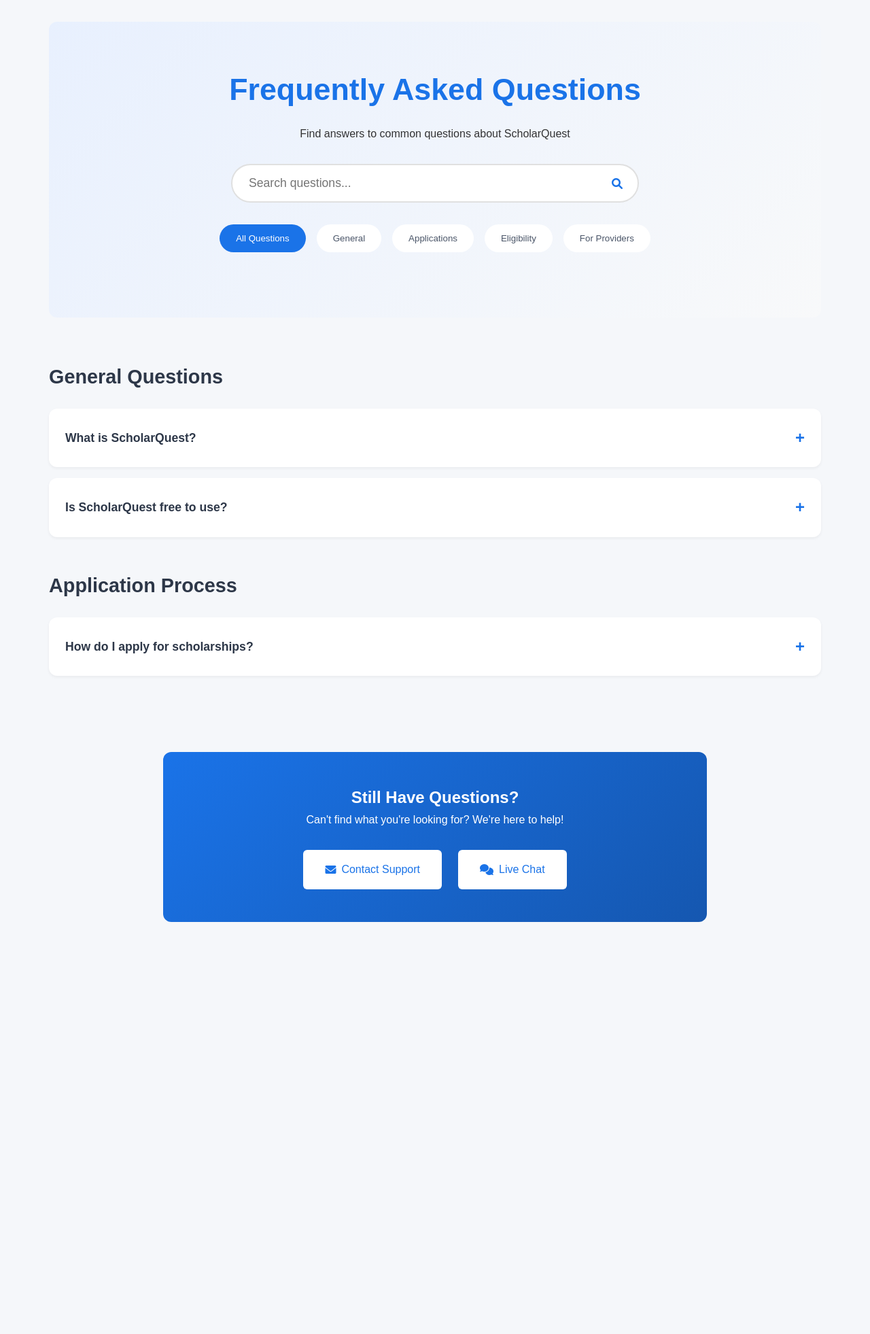
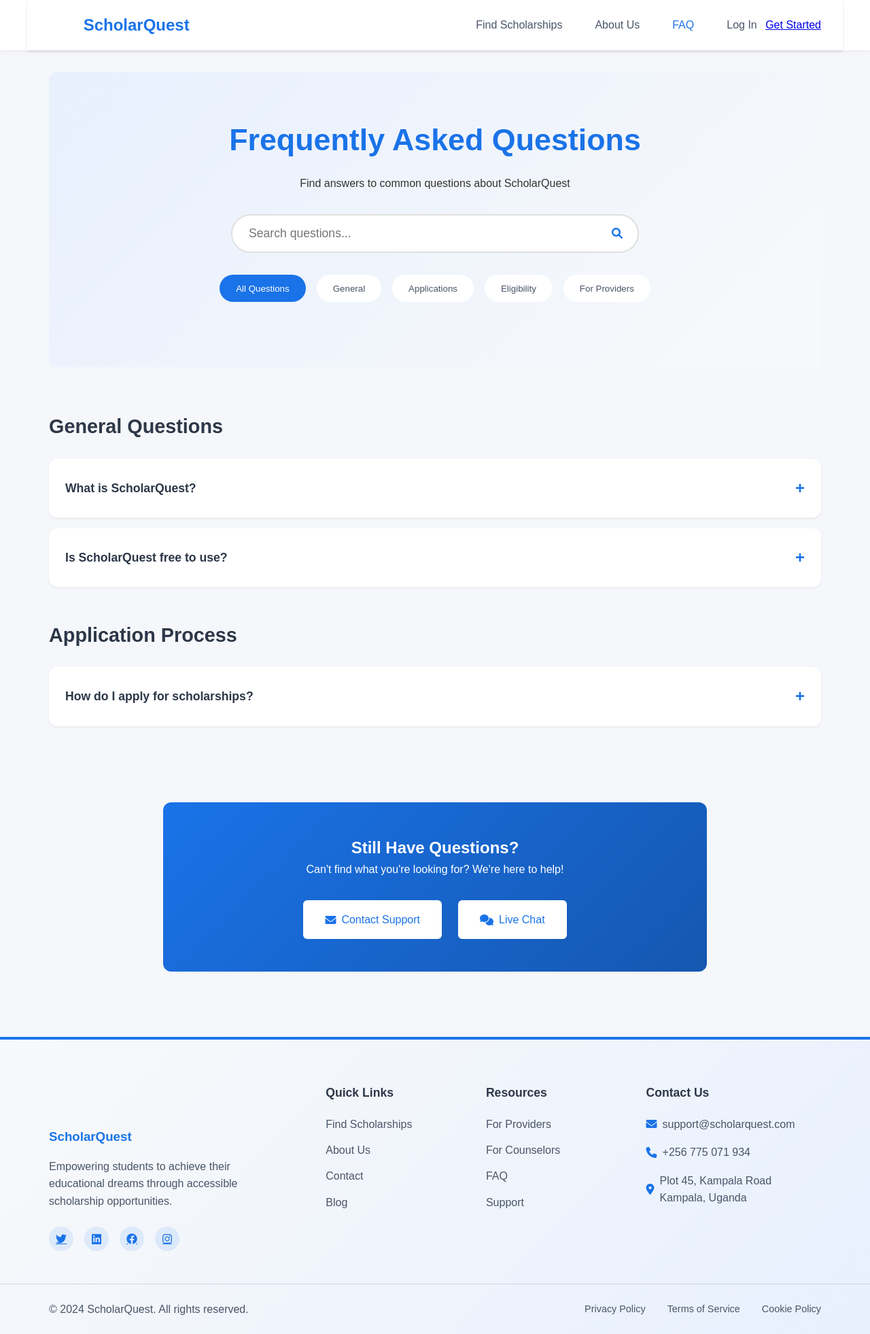
Before and after one commit to GhostInTheMach/ScholarshipFInder, a PHP site: page /pages/faq.html in a window 1280 px wide. Shown: the whole page at 68% size. Before the commit the page ends 1356 px from the top, so only its background shows below. Run offline with PHP 8.4, Linux system fonts and the light colour scheme.

Commit message:
added footer and header and the designs

```diff
--- a/assets/css/faq.css
+++ b/assets/css/faq.css
@@ -156,3 +156,210 @@
     transform: translateY(-2px);
     box-shadow: 0 4px 12px rgba(0, 0, 0, 0.15);
 }
+
+/* Add these header styles */
+.header {
+    background: white;
+    box-shadow: 0 2px 4px rgba(0,0,0,0.05);
+    position: sticky;
+    top: 0;
+    z-index: 1000;
+}
+
+.navbar {
+    max-width: 1200px;
+    margin: 0 auto;
+    padding: 1rem 2rem;
+    display: flex;
+    justify-content: space-between;
+    align-items: center;
+}
+
+.logo a {
+    display: flex;
+    align-items: center;
+    gap: 0.5rem;
+    text-decoration: none;
+    color: #1a73e8;
+    font-size: 1.5rem;
+    font-weight: 600;
+}
+
+.logo-img {
+    height: 32px;
+    width: auto;
+}
+
+.nav-links {
+    display: flex;
+    align-items: center;
+    gap: 2rem;
+}
+
+.nav-item {
+    text-decoration: none;
+    color: #4a5568;
+    font-weight: 500;
+    padding: 0.5rem;
+    position: relative;
+    transition: color 0.3s ease;
+}
+
+.nav-item.active {
+    color: #1a73e8;
+}
+
+.nav-item::after {
+    content: '';
+    position: absolute;
+    bottom: 0;
+    left: 0;
+    width: 0;
+    height: 2px;
+    background: #1a73e8;
+    transition: width 0.3s ease;
+}
+
+.nav-item:hover::after {
+    width: 100%;
+}
+
+/* Add these footer styles */
+.footer {
+    background: linear-gradient(135deg, #f8f9fa 0%, #e8f0fe 100%);
+    padding-top: 4rem;
+    border-top: 4px solid #1a73e8;
+}
+
+.footer-content {
+    max-width: 1200px;
+    margin: 0 auto;
+    padding: 0 2rem;
+}
+
+.footer-main {
+    display: grid;
+    grid-template-columns: 2fr 1fr 1fr 1.5fr;
+    gap: 4rem;
+    margin-bottom: 3rem;
+}
+
+.footer-brand {
+    max-width: 350px;
+}
+
+.footer-logo {
+    height: 40px;
+    margin-bottom: 1rem;
+}
+
+.footer-brand h3 {
+    color: #1a73e8;
+    margin-bottom: 1rem;
+}
+
+.footer-brand p {
+    color: #4a5568;
+    line-height: 1.6;
+    margin-bottom: 1.5rem;
+}
+
+.social-links {
+    display: flex;
+    gap: 1rem;
+}
+
+.social-links a {
+    background: rgba(26, 115, 232, 0.1);
+    color: #1a73e8;
+    width: 36px;
+    height: 36px;
+    display: flex;
+    align-items: center;
+    justify-content: center;
+    border-radius: 50%;
+    transition: all 0.3s ease;
+}
+
+.social-links a:hover {
+    background: #1a73e8;
+    color: white;
+    transform: translateY(-3px);
+}
+
+.footer-links-group h4,
+.footer-contact h4 {
+    color: #2d3748;
+    margin-bottom: 1.2rem;
+    font-size: 1.1rem;
+}
+
+.footer-links-group a {
+    display: block;
+    color: #4a5568;
+    text-decoration: none;
+    margin-bottom: 0.8rem;
+    transition: all 0.3s ease;
+}
+
+.footer-links-group a:hover {
+    color: #1a73e8;
+    transform: translateX(5px);
+}
+
+.footer-contact p {
+    color: #4a5568;
+    margin-bottom: 1rem;
+    display: flex;
+    align-items: center;
+    gap: 0.5rem;
+}
+
+.footer-contact i {
+    color: #1a73e8;
+}
+
+.footer-bottom {
+    border-top: 1px solid rgba(74, 85, 104, 0.2);
+    padding: 1.5rem 0;
+}
+
+.footer-bottom-content {
+    max-width: 1200px;
+    margin: 0 auto;
+    padding: 0 2rem;
+    display: flex;
+    justify-content: space-between;
+    align-items: center;
+    color: #4a5568;
+}
+
+.footer-bottom-links {
+    display: flex;
+    gap: 2rem;
+}
+
+.footer-bottom-links a {
+    color: #4a5568;
+    text-decoration: none;
+    font-size: 0.9rem;
+    transition: color 0.3s ease;
+}
+
+.footer-bottom-links a:hover {
+    color: #1a73e8;
+}
+
+/* Add responsive styles */
+@media (max-width: 768px) {
+    .footer-main {
+        grid-template-columns: 1fr;
+        gap: 2rem;
+    }
+
+    .footer-bottom-content {
+        flex-direction: column;
+        gap: 1rem;
+        text-align: center;
+    }
+}
--- a/pages/faq.html
+++ b/pages/faq.html
@@ -9,7 +9,25 @@
     <link rel="stylesheet" href="https://cdnjs.cloudflare.com/ajax/libs/font-awesome/6.0.0/css/all.min.css">
 </head>
 <body>
-    <!-- Keep your existing navbar -->
+    <header class="header">
+        <nav class="navbar">
+            <div class="logo">
+                <a href="/">
+                    <img src="../assets/images/SQLogo.svg" alt="ScholarQuest" class="logo-img">
+                    ScholarQuest
+                </a>
+            </div>
+            <div class="nav-links">
+                <a href="/scholarships" class="nav-item">Find Scholarships</a>
+                <a href="/about" class="nav-item">About Us</a>
+                <a href="/faq" class="nav-item active">FAQ</a>
+                <div class="nav-auth">
+                    <a href="/login" class="nav-item login-link">Log In</a>
+                    <a href="/signup" class="get-started">Get Started</a>
+                </div>
+            </div>
+        </nav>
+    </header>
 
     <main class="faq-container">
         <section class="faq-hero">
@@ -89,5 +107,53 @@
             </div>
         </section>
     </main>
+
+    <footer class="footer">
+        <div class="footer-content">
+            <div class="footer-main">
+                <div class="footer-brand">
+                    <img src="../assets/images/SQLogo.svg" alt="ScholarQuest" class="footer-logo">
+                    <h3>ScholarQuest</h3>
+                    <p>Empowering students to achieve their educational dreams through accessible scholarship opportunities.</p>
+                    <div class="social-links">
+                        <a href="#" aria-label="Twitter"><i class="fab fa-twitter"></i></a>
+                        <a href="#" aria-label="LinkedIn"><i class="fab fa-linkedin"></i></a>
+                        <a href="#" aria-label="Facebook"><i class="fab fa-facebook"></i></a>
+                        <a href="#" aria-label="Instagram"><i class="fab fa-instagram"></i></a>
+                    </div>
+                </div>
+                <div class="footer-links-group">
+                    <h4>Quick Links</h4>
+                    <a href="/scholarships">Find Scholarships</a>
+                    <a href="/about">About Us</a>
+                    <a href="/contact">Contact</a>
+                    <a href="/blog">Blog</a>
+                </div>
+                <div class="footer-links-group">
+                    <h4>Resources</h4>
+                    <a href="/providers">For Providers</a>
+                    <a href="/counselors">For Counselors</a>
+                    <a href="/faq">FAQ</a>
+                    <a href="/support">Support</a>
+                </div>
+                <div class="footer-contact">
+                    <h4>Contact Us</h4>
+                    <p><i class="fas fa-envelope"></i> support@scholarquest.com</p>
+                    <p><i class="fas fa-phone"></i> +256 775 071 934</p>
+                    <p><i class="fas fa-map-marker-alt"></i> Plot 45, Kampala Road<br>Kampala, Uganda</p>
+                </div>
+            </div>
+        </div>
+        <div class="footer-bottom">
+            <div class="footer-bottom-content">
+                <p>&copy; 2024 ScholarQuest. All rights reserved.</p>
+                <div class="footer-bottom-links">
+                    <a href="/privacy">Privacy Policy</a>
+                    <a href="/terms">Terms of Service</a>
+                    <a href="/cookies">Cookie Policy</a>
+                </div>
+            </div>
+        </div>
+    </footer>
 </body>
 </html>
```
